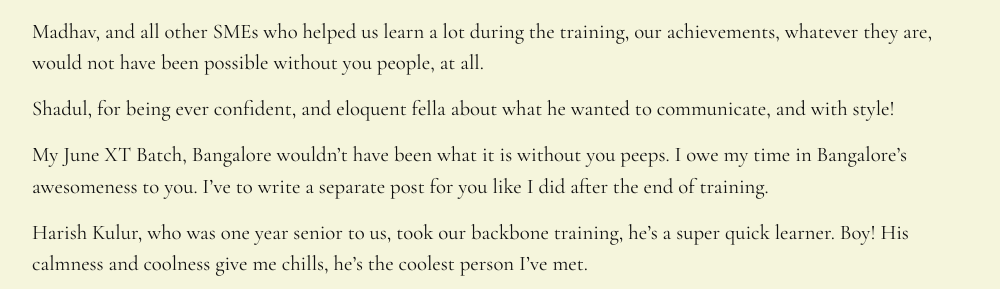
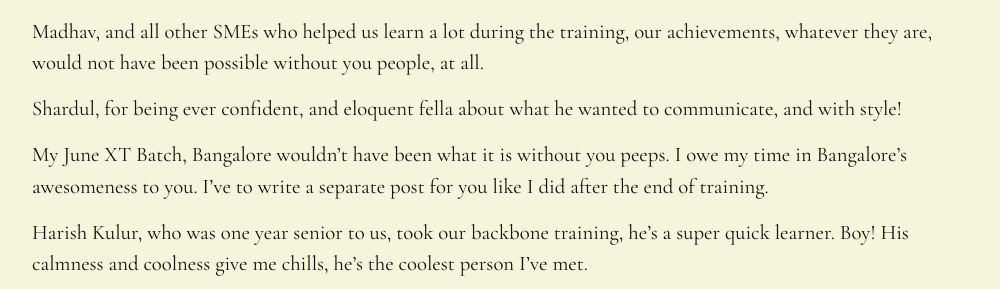
Before and after one commit to gdad-s-river/gdad-s-river.github.io, a Jekyll site: the page built from _posts/2017-01-01-goodbye-sapient.md, in a window 1280 px wide and 1400 px high, scrolled down 5539 px. Shown: the part 164-453 px from the top of the window, without its empty margins (138-1138 px from the left). Built offline with Jekyll 4.4.1, drawn with Linux system fonts in a browser that asks for light colours; comment, search, counter and statistics services are not loaded.

Commit message:
post typo correction + pagination added

```diff
--- a/_config.yml
+++ b/_config.yml
@@ -13,6 +13,8 @@ baseurl: "" # the subpath of your site, e.g. /blog
 url: "https://gdad-s-river.github.io" # the base hostname & protocol for your site
 twitter_username: gdad_s_river
 github_username:  gdad-s-river
+gems: [jekyll-paginate]
+paginate: 10
 
 # Build settings
 markdown: kramdown
--- a/_posts/2017-01-01-goodbye-sapient.md
+++ b/_posts/2017-01-01-goodbye-sapient.md
@@ -96,7 +96,7 @@ I'd like to provide my gratitude to Nisheed for understanding the weird cause of
 
 Madhav, and all other SMEs who helped us learn a lot during the training, our achievements, whatever they are, would not have been possible without you people, at all.
 
-Shadul, for being ever confident, and eloquent fella about what he wanted to communicate, and with style!
+Shardul, for being ever confident, and eloquent fella about what he wanted to communicate, and with style!
 
 My June XT Batch, Bangalore wouldn't have been what it is without you peeps. I owe my time in Bangalore's awesomeness to you. I've to write a separate post for you like I did after the end of training.
 
--- a/_sass/_layout.scss
+++ b/_sass/_layout.scss
@@ -281,7 +281,7 @@
     }
 }
 
-.post-link {
+@mixin material-border-bottom-slide-left(){
     display: inline-block;
     position: relative;
     font-size: 1.2rem;
@@ -310,6 +310,15 @@
         transform: scaleX(1);
       }
     }
+}
+
+.post-link {
+  @include material-border-bottom-slide-left();
+}
+
+.previous,
+.next {
+  @include material-border-bottom-slide-left();
 }
 
 
--- a/sw.js
+++ b/sw.js
@@ -2,7 +2,7 @@
 layout: null
 ---
 
-const staticCacheName = "gdad-s-river-static-v50";
+const staticCacheName = "gdad-s-river-static-v51";
 
 console.log("installing service worker");
 
```
Also changed, not shown: index.html (+16 -1 lines).
